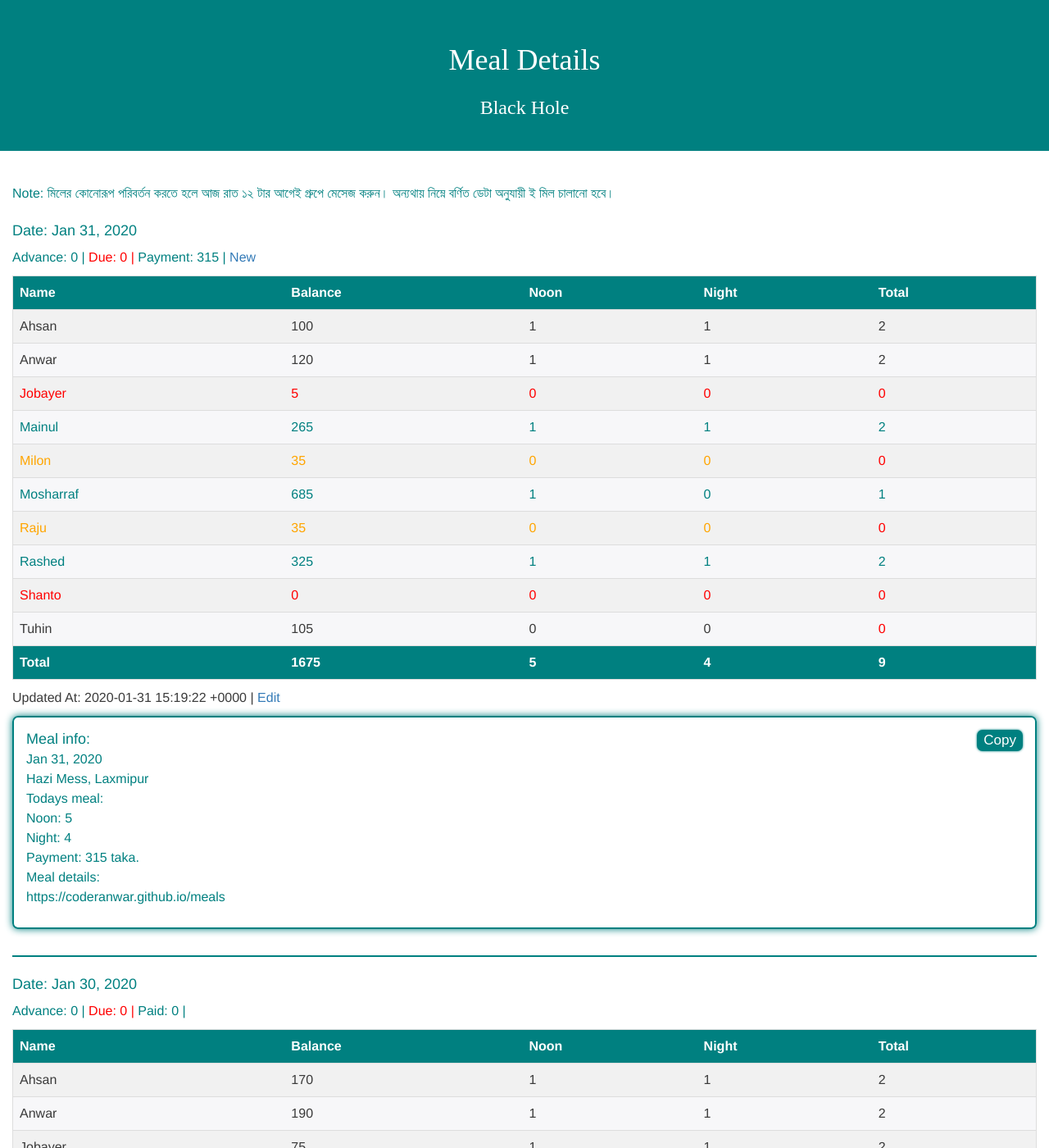
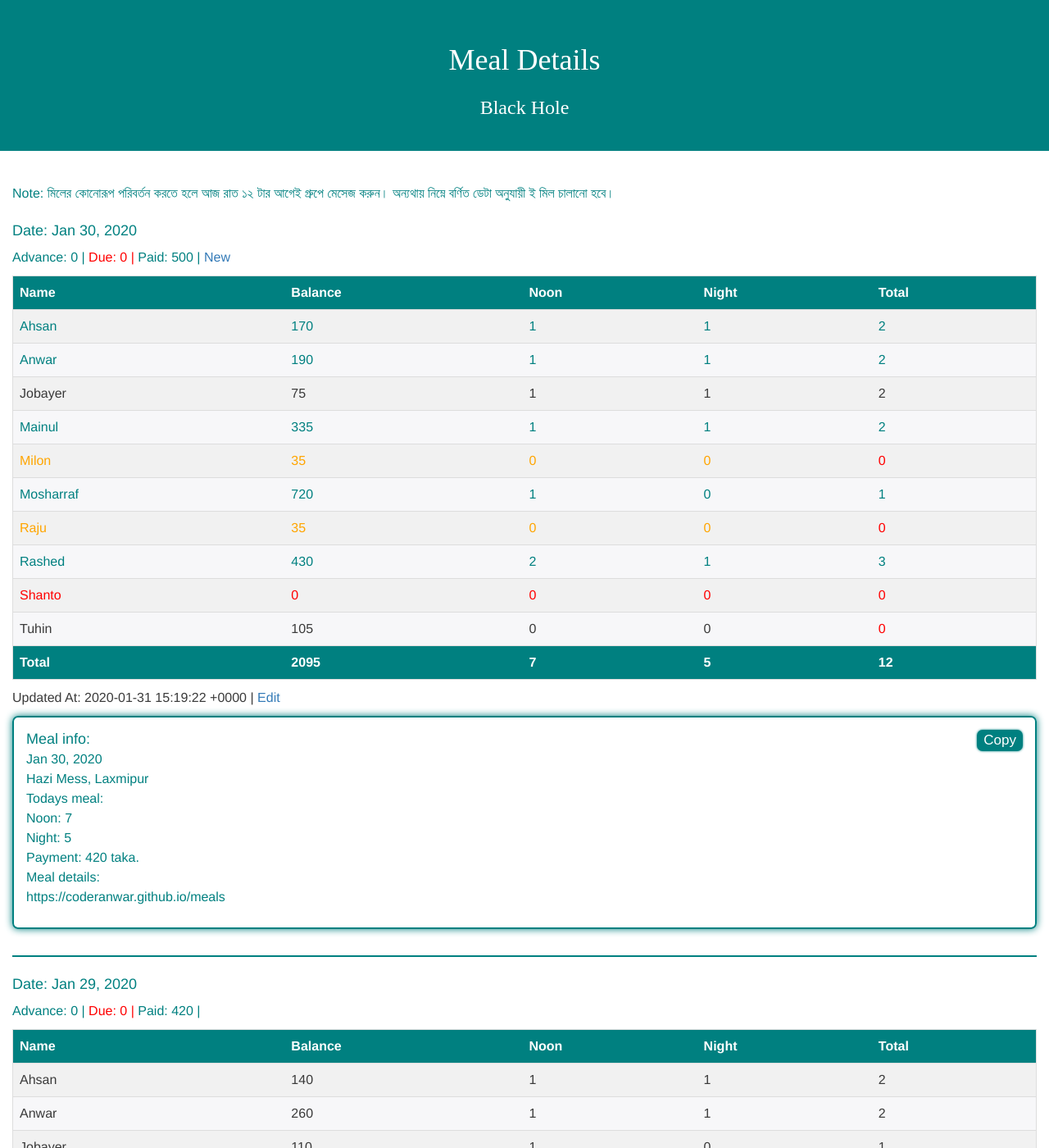
Before and after one commit to coderanwar/meals, a Jekyll site: the page built from index.html, in a window 1280 px wide and 1400 px high. Shown: the whole window at 82% size. Built offline with Jekyll 4.4.1, drawn with Linux system fonts in a browser that asks for light colours.

Commit message:
Update meals.yml

```diff
--- a/_data/meals.yml
+++ b/_data/meals.yml
@@ -1,52 +1,6 @@
-
-- Date: 2020-01-31
-  Paid: 0
-  Advance: 0
-  Due: 0
-  Peoples:
-    - Name: "Ahsan"
-      Balance: 100
-      Noon: 1
-      Night: 1
-    - Name: "Anwar"
-      Balance: 120
-      Noon: 1
-      Night: 1
-    - Name: "Jobayer"
-      Balance: 5
-      Noon: 0
-      Night: 0
-    - Name: "Mainul"
-      Balance: 265
-      Noon: 1
-      Night: 1
-    - Name: "Milon"
-      Balance: 35
-      Noon: 0
-      Night: 0
-    - Name: "Mosharraf"
-      Balance: 685
-      Noon: 1
-      Night: 0
-    - Name: "Raju"
-      Balance: 35
-      Noon: 0
-      Night: 0
-    - Name: "Rashed"
-      Balance: 325
-      Noon: 1
-      Night: 1
-    - Name: "Shanto"
-      Balance: 0
-      Noon: 0
-      Night: 0
-    - Name: "Tuhin"
-      Balance: 105
-      Noon: 0
-      Night: 0
 
 - Date: 2020-01-30
-  Paid: 0
+  Paid: 500
   Advance: 0
   Due: 0
   Peoples:
```
